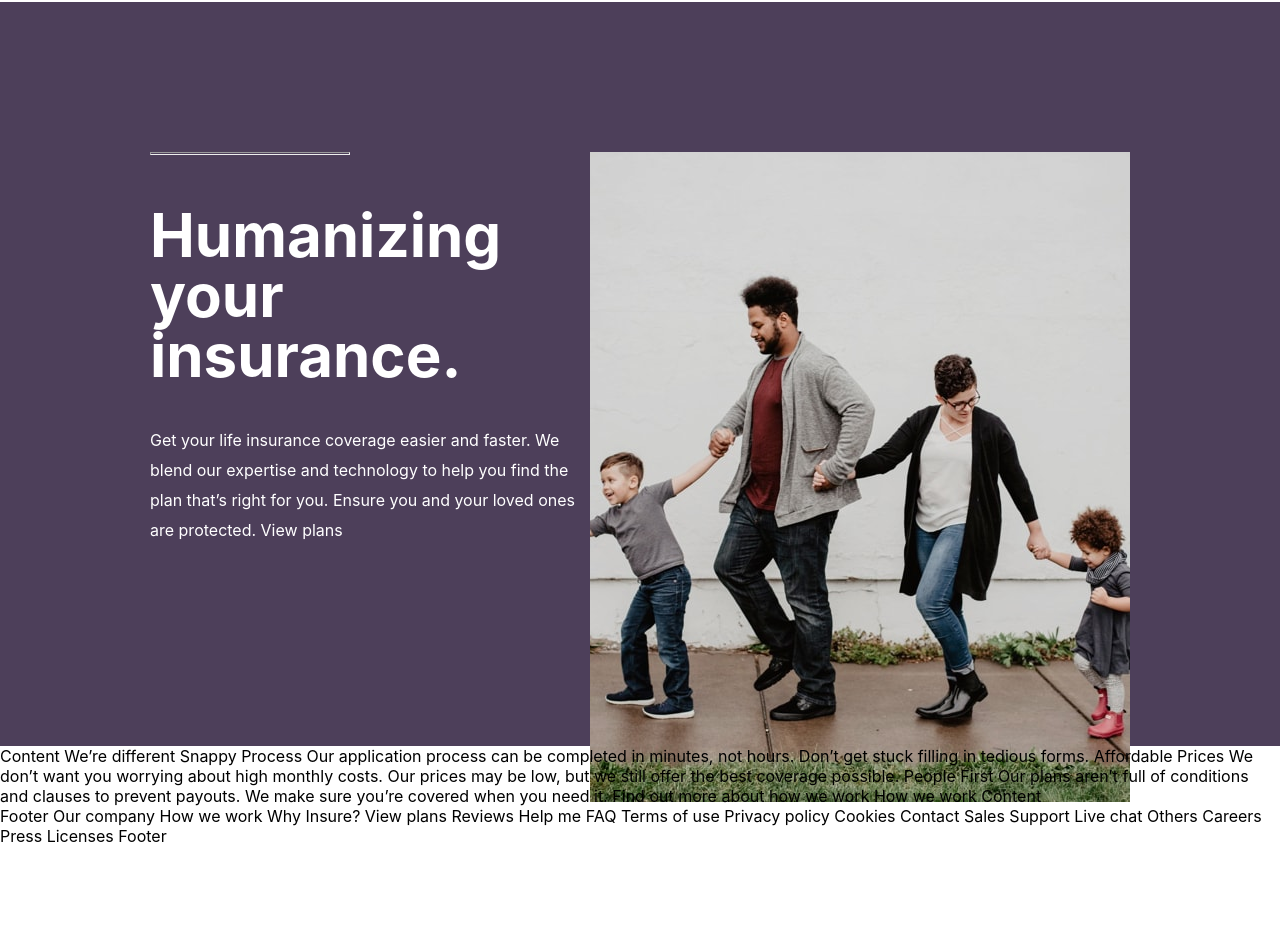
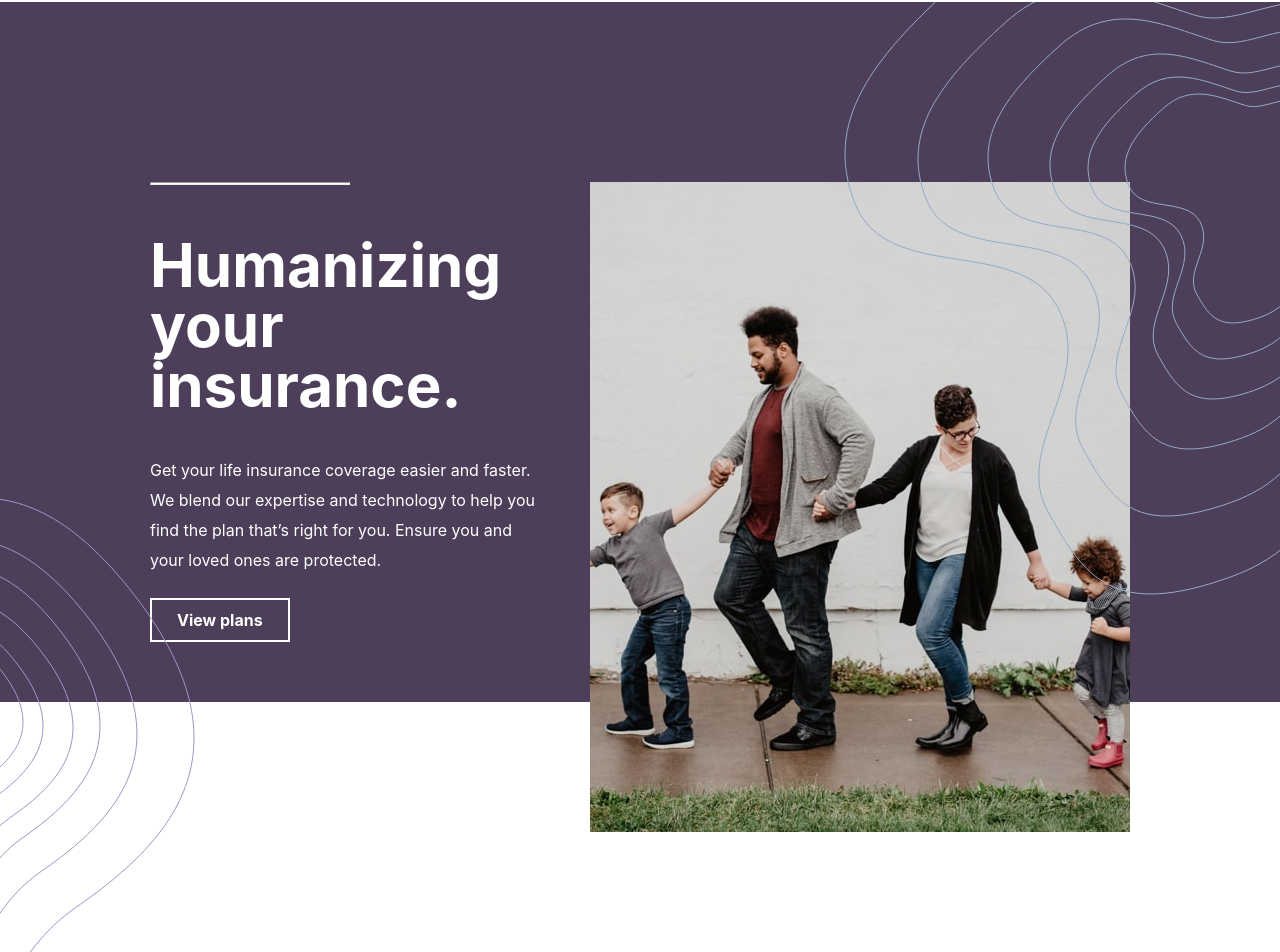
Before and after one commit to mikegv/insure-landing-page, a React (Create React App) app: page / in a window 1280 px wide. Shown: the part 78-1030 px from the top of the page. Before the commit the page ends 924 px from the top, so only its background shows below. Built offline with nearby package versions, Linux system fonts and the light colour scheme.

Commit message:
feat(hero):hero section is completed

```diff
--- a/package.json
+++ b/package.json
@@ -9,6 +9,7 @@
     "react": "^18.0.0",
     "react-dom": "^18.0.0",
     "react-scripts": "5.0.1",
+    "styled-components": "^5.3.5",
     "web-vitals": "^2.1.4"
   },
   "scripts": {
--- a/src/components/hero/Hero.css
+++ b/src/components/hero/Hero.css
@@ -1,23 +1,57 @@
 .hero{
+   height: 1000px;
+   position: relative;
+}
+.hero .bgRightPattern{
+    position: absolute;
+    top: 0;
+    right:0;
+}
+.hero .bgLeftPattern{
+    position:absolute;
+    bottom: 0;
+}
+
+.heroContent{
    background-color: hsl(270, 18%, 30%);
-   height:93vh;
-   padding: 0px 150px 0px 150px;
+   height:700px;
+   padding: 180px 150px 0px 150px;
+   color: white;
+   display:flex;
+
 }
-.heroLeft p{
+.heroLeft{
+    line-height: 30px;
+    margin-right: 40px;
+}
+.heroTitle{
     font-size: 60px;
     font-weight: bold;
     line-height: 60px;
     margin-bottom: 40px;
 }
-.heroContent{
-    color: white;
-    display:flex;
-    line-height: 30px;
-    margin-top:150px;
-    margin-bottom: 150px;
-}
-.hero hr{
+
+.heroTopHr{
     width: 200px;
     height: 3px;
     margin-bottom: 50px;
+    background-color: white;
 }
+.bottomHeroHr{
+    position: absolute;
+    bottom: 0;
+    height: 3px;
+    width: 200px;
+    background-color: rgb(209, 55, 173);
+}
+.heroBoxLink{
+    border: solid 2px white;
+    padding: 10px 25px 10px 25px;
+    color: white;
+    text-decoration: none;
+    font-weight: bold;
+}
+.heroBoxLink:hover{
+    background-color: white;
+    color: hsl(274, 26%, 21%);
+}
--- a/src/components/hero/Hero.js
+++ b/src/components/hero/Hero.js
@@ -4,23 +4,29 @@ import './Hero.css'
 const Hero = () => {
     return (
         <div className='hero'>
+            <img src={process.env.PUBLIC_URL + '/images/bg-pattern-intro-right-desktop.svg'} alt='intro desktop bg' className='bgRightPattern' />
+            <img src={process.env.PUBLIC_URL + '/images/bg-pattern-intro-left-desktop.svg'} alt='intro desktop bg' className='bgLeftPattern' />
+
             <div className='heroContent'>
                 <div className='heroLeft'>
-                    <hr />
-                    <p>Humanizing <br /> your insurance.</p>
+                    <hr className='heroTopHr'/>
+                    <p className='heroTitle'>Humanizing <br /> your insurance.</p>
 
-                    Get your life insurance coverage easier and faster. We blend our expertise
-                    and technology to help you find the plan that’s right for you. Ensure you
-                    and your loved ones are protected.
+                    <p>Get your life insurance coverage easier and faster. We blend our expertise
+                        and technology to help you find the plan that’s right for you. Ensure you
+                        and your loved ones are protected.
+                    </p>
+                    <br />
+                    <a href="#" className='heroBoxLink'>View plans</a>
 
-                    View plans
                 </div>
                 <div className='heroRight'>
                     <img src={process.env.PUBLIC_URL + '/images/image-intro-desktop.jpg'} alt='intro desktop' />
+                </div>
+                <hr className='bottomHeroHr'/>
 
-                    Hero
-                </div>
             </div>
+
         </div>
     );
 };
```
Also changed, not shown: src/components/styledComponents/StyledComponents.js (added), 1 other file (tests, documents, lock files or other folders).
